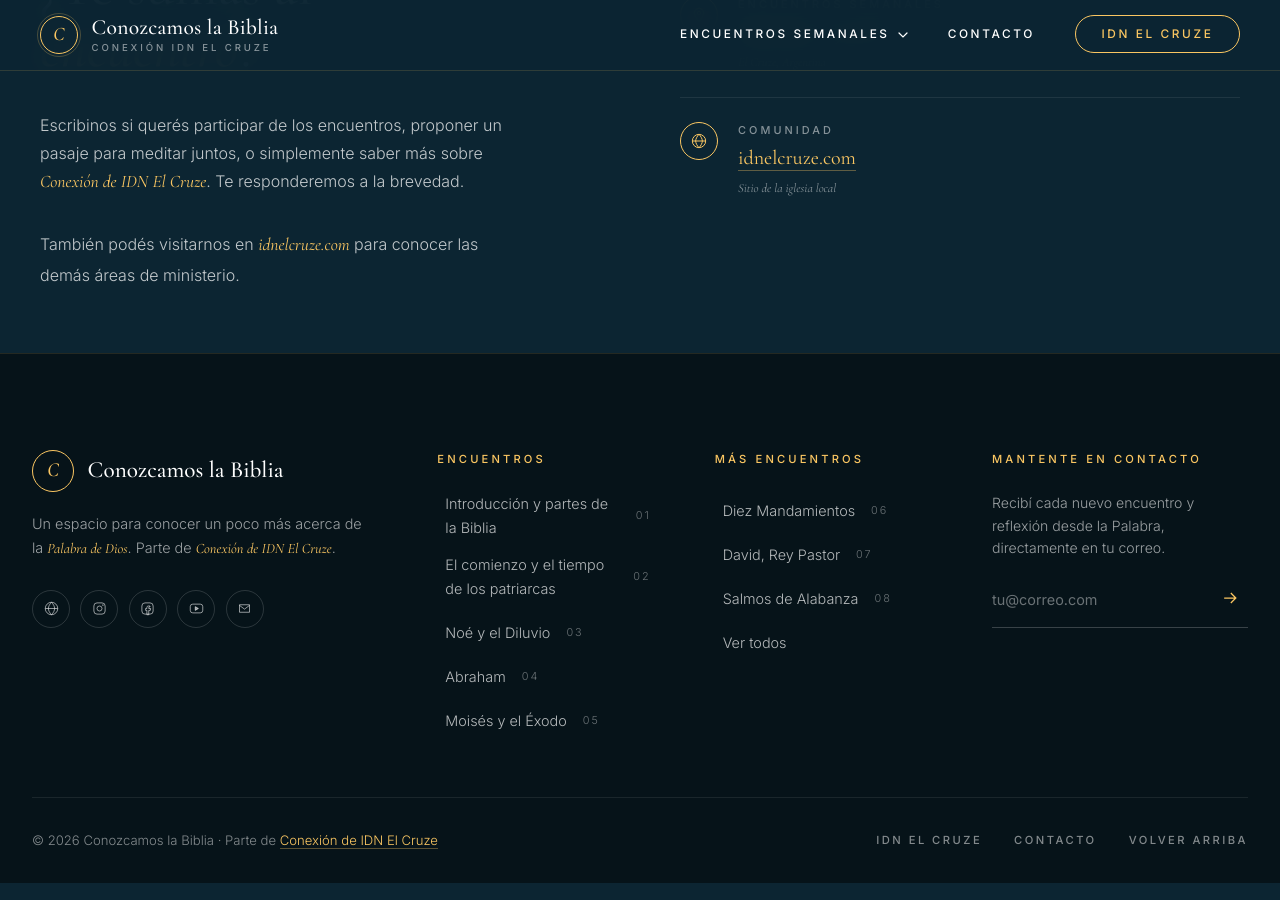
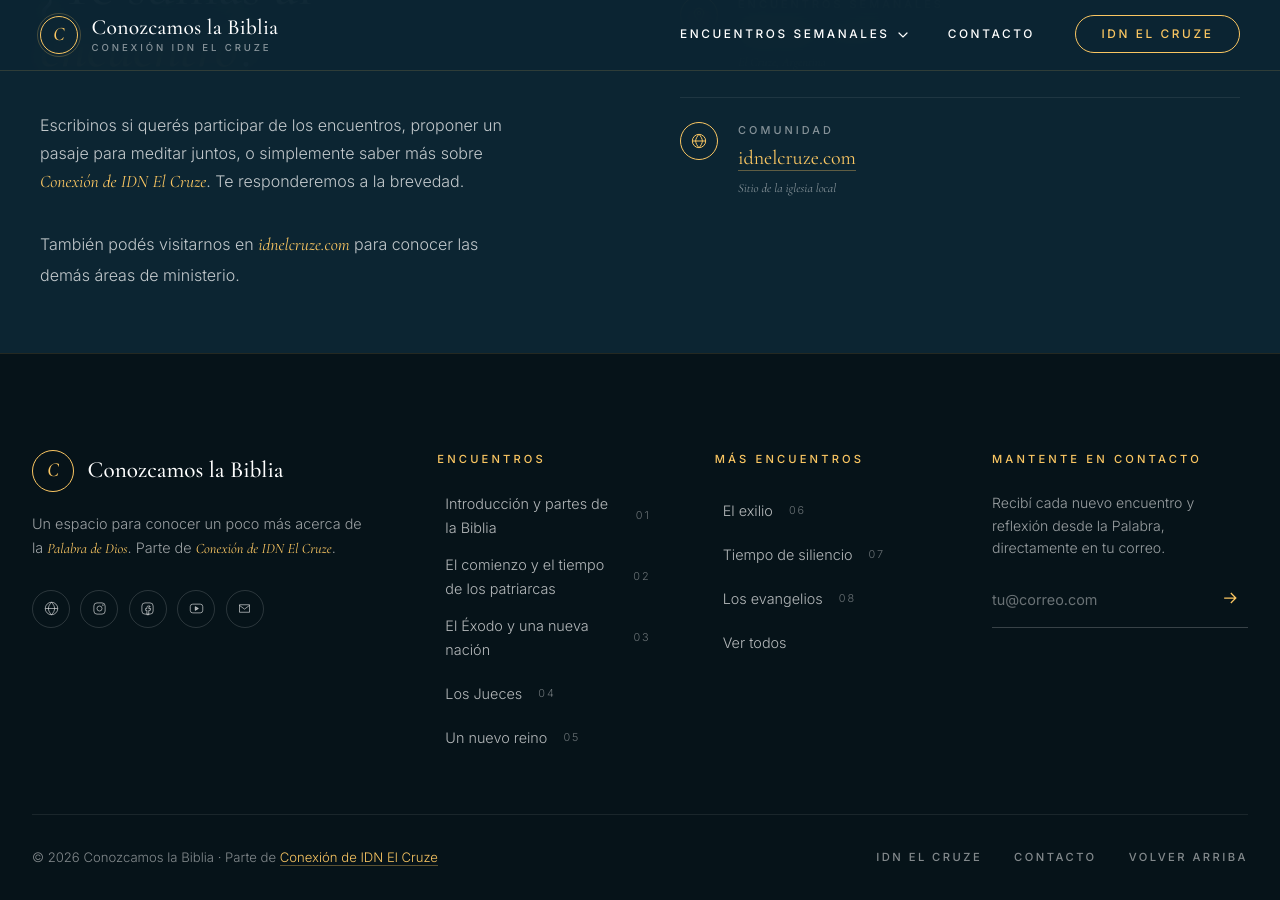
Before and after one commit to iporoma/conozcamoslabiblia, a Jekyll site: the page built from index.html, in a window 1280 px wide and 900 px high, scrolled down 4718 px. Built offline with Jekyll 4.4.1, drawn with Linux system fonts in a browser that asks for light colours.

Commit message:
Update footer links for Encuentros section

```diff
--- a/_includes/footer.html
+++ b/_includes/footer.html
@@ -50,18 +50,18 @@
         <ul class="footer__links">
           <li><a href="encuentro-1.html">Introducción y partes de la Biblia <small>01</small></a></li>
           <li><a href="encuentro-2.html">El comienzo y el tiempo de los patriarcas <small>02</small></a></li>
-          <li><a href="encuentro-3.html">Noé y el Diluvio <small>03</small></a></li>
-          <li><a href="#">Abraham <small>04</small></a></li>
-          <li><a href="   ">Moisés y el Éxodo <small>05</small></a></li>
+          <li><a href="encuentro-3.html">El Éxodo y una nueva nación <small>03</small></a></li>
+          <li><a href="#">Los Jueces <small>04</small></a></li>
+          <li><a href="#">Un nuevo reino <small>05</small></a></li>
         </ul>
       </div>
 
       <div class="footer__col">
         <h4 class="footer__col-title">Más Encuentros</h4>
         <ul class="footer__links">
-          <li><a href="#">Diez Mandamientos <small>06</small></a></li>
-          <li><a href="#">David, Rey Pastor <small>07</small></a></li>
-          <li><a href="#">Salmos de Alabanza <small>08</small></a></li>
+          <li><a href="#">El exilio <small>06</small></a></li>
+          <li><a href="#">Tiempo de siliencio <small>07</small></a></li>
+          <li><a href="#">Los evangelios <small>08</small></a></li>
           <li><a href="#encuentros">Ver todos</a></li>
         </ul>
       </div>
```
